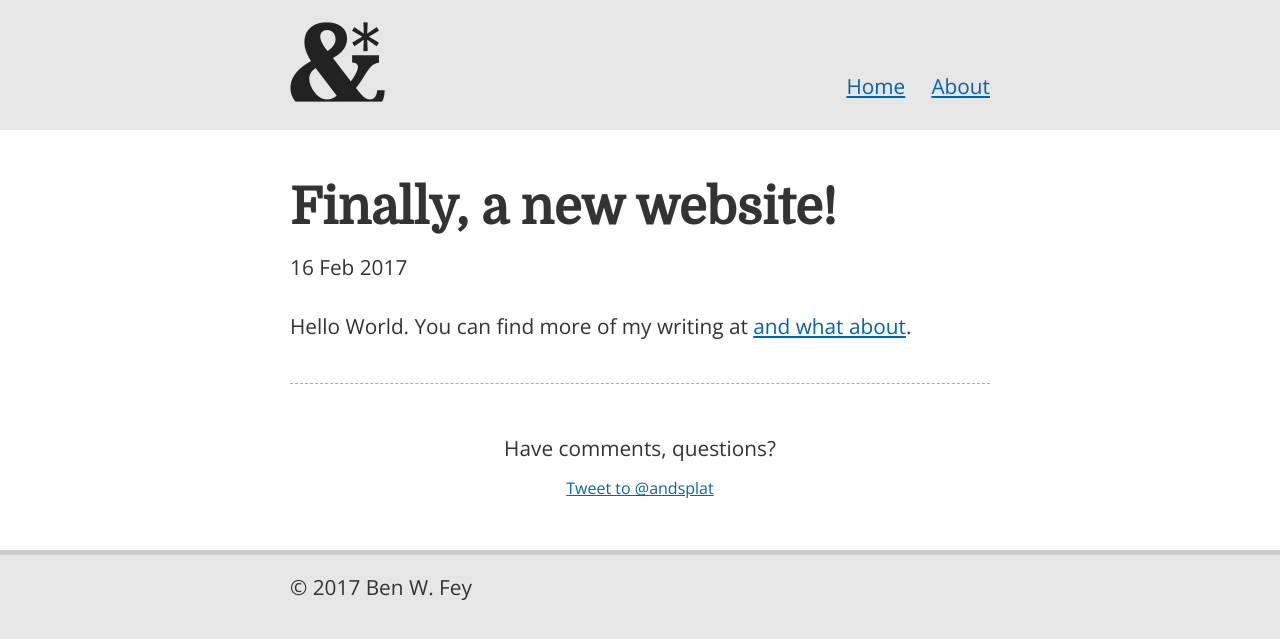
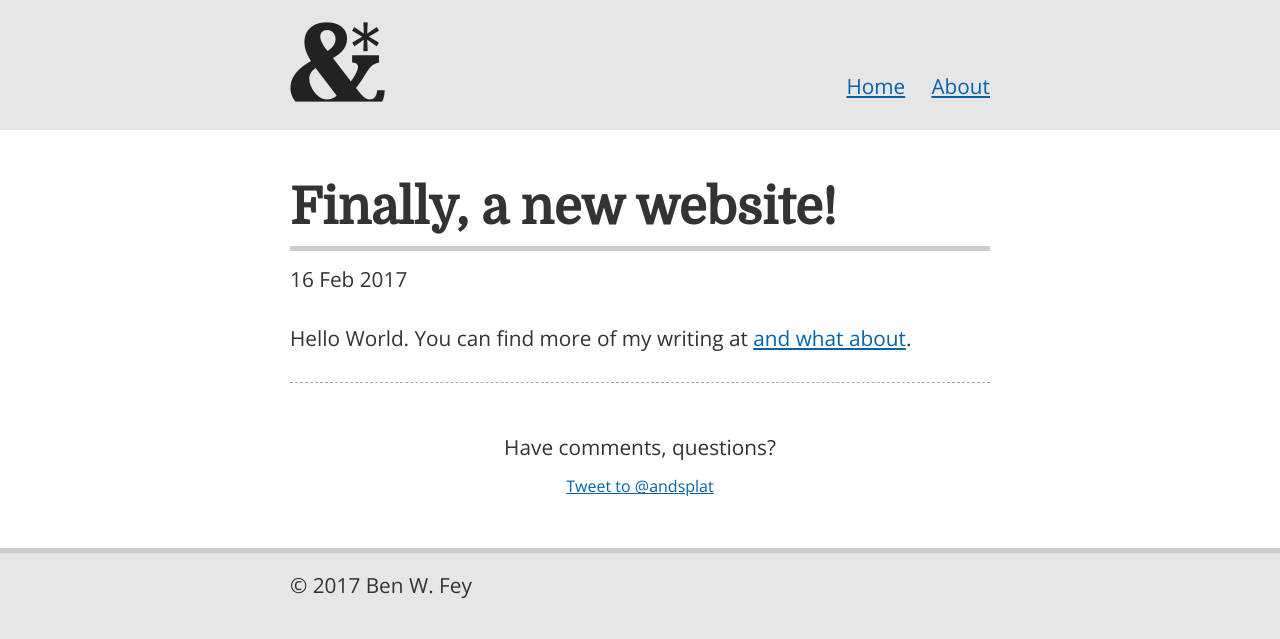
Before and after one commit to andsplat/benwfey, a Jekyll site: the page built from _posts/2017-02-16-new-website.md, in a window 1280 px wide. Shown: the top 639 px of the page. Built offline with Jekyll 4.4.1, drawn with Linux system fonts in a browser that asks for light colours; comment, search, counter and statistics services are not loaded.

Commit message:
header updates

```diff
--- a/_layouts/post.html
+++ b/_layouts/post.html
@@ -1,9 +1,11 @@
 ---
 layout: default
 ---
-<h1>{{ page.title }}</h1>
-<p class="meta">{{ page.date | date_to_string }}</p>
-<div class="post">
+<div class="border-header">
+<h1 class="no-margin">{{ page.title }}</h1>
+</div>
+<p>{{ page.date | date_to_string }}</p>
+<div>
   {{ content }}
 </div>
 <div class="twitter">
--- a/css/main.css
+++ b/css/main.css
@@ -71,6 +71,7 @@ h6 {
 .border-header {
 	border-bottom: 5px solid #ccc;
 	margin-bottom: 0.75em;
+	padding: 0 0 0.5em 0;
 }
 .twitter {
 	border-top: 1px dashed #aaa;
```
